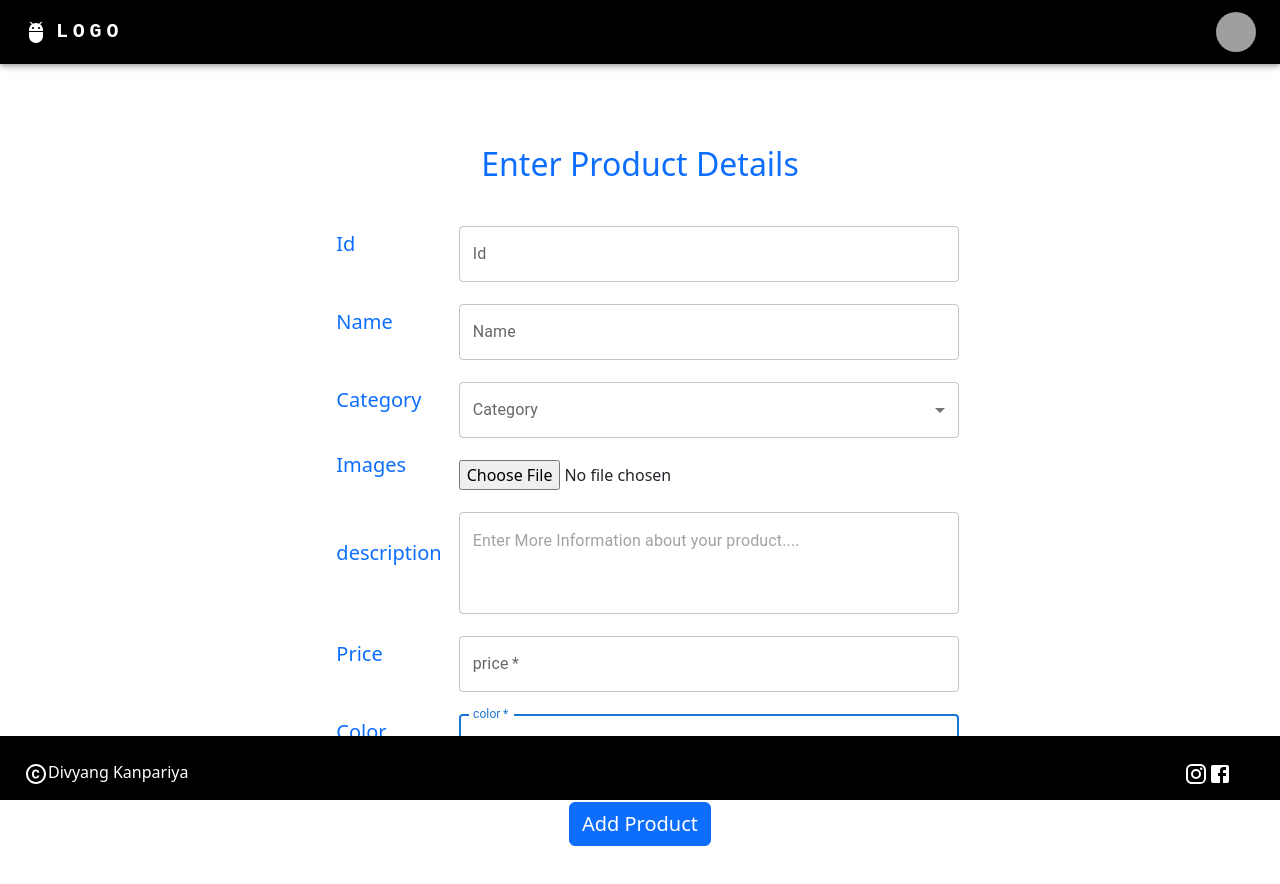
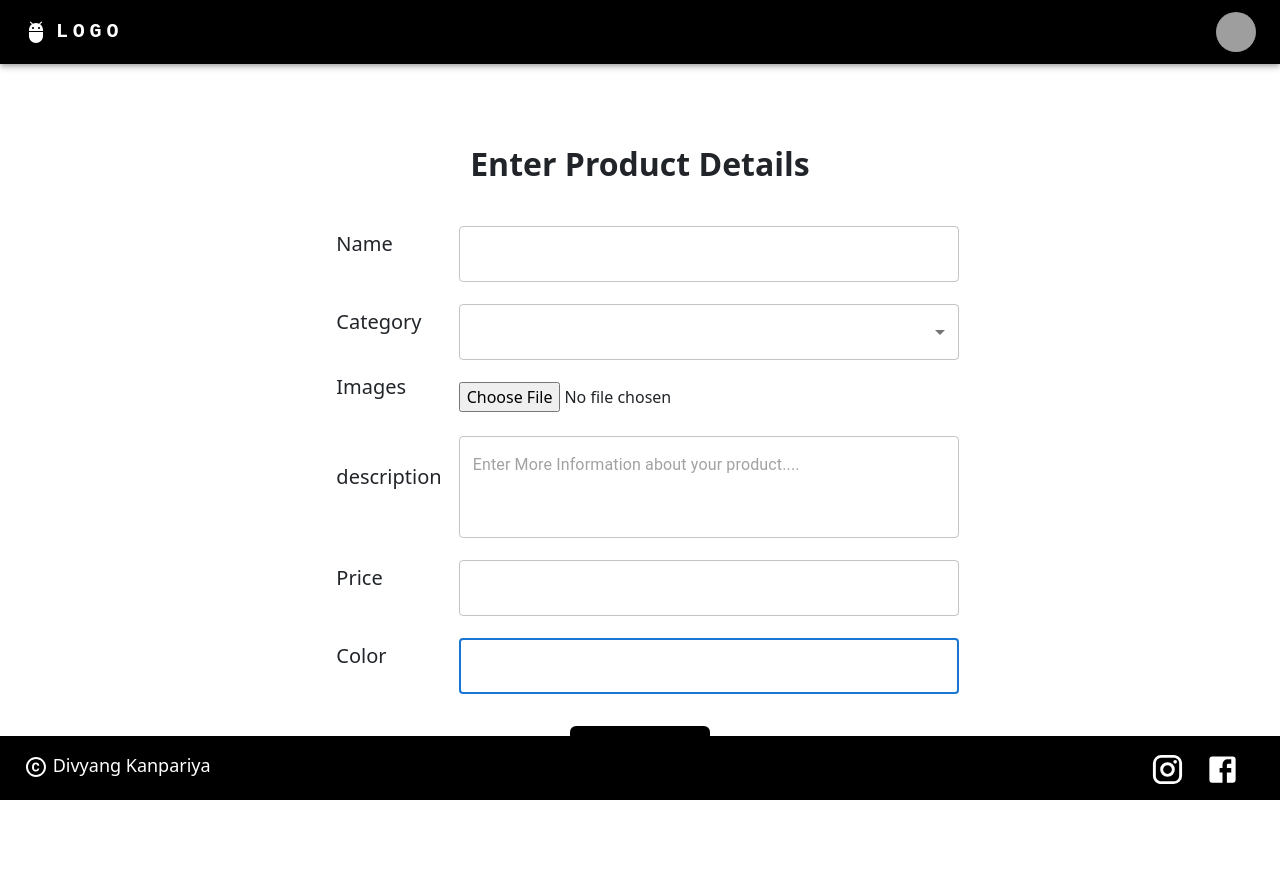
Before and after one commit to divyang-kanpariya/product-manager, a React (Create React App) app: page /inputdetails in a window 1280 px wide. Shown: the top 884 px of the page. Built offline with nearby package versions, Linux system fonts and the light colour scheme; grey boxes are pictures that could not be loaded.

Commit message:
image-preview-added

```diff
--- a/src/App.js
+++ b/src/App.js
@@ -8,7 +8,15 @@ const UserContext = createContext([]);
 
 function App() {
 
-  const [products, setProducts] = useState([]);
+  const [products, setProducts] = useState([{
+    id:45,
+    name:"This is first product",
+    category:"computer",
+    description:"description for product 1 description for product 1description for product 1description for product 1description for product 1description for product 1description for product 1description for product 1",
+    color:'pink',
+    price:'20',
+  }]);
+  console.log(products);
 
   return (
     <>
--- a/src/components/AddButton.jsx
+++ b/src/components/AddButton.jsx
@@ -9,6 +9,7 @@ const AddButton = () => {
         position: 'fixed',
         bottom: "110px",
         right: "90px",
+        backgroundColor:'black'
     }
 
     function addProduct(){
@@ -18,7 +19,7 @@ const AddButton = () => {
 
     <div>
     <Fab sx={addButton} onClick={addProduct} color="primary" aria-label="add" size=''>
-        <AddIcon />
+        <AddIcon sx={{color:'white'}} />
       </Fab>
       </div>
   )
--- a/src/components/Body.jsx
+++ b/src/components/Body.jsx
@@ -5,6 +5,7 @@ import ProductCard from './ProductCard'
 
 const Body = () => {
   const { products } = useContext(UserContext);
+
 
   useEffect(() => {
   }, [products])
--- a/src/components/DeleteButton.jsx
+++ b/src/components/DeleteButton.jsx
@@ -9,15 +9,15 @@ const DeleteButton = (props) => {
         position: 'fixed',
         bottom: "110px",
         right: "90px",
-        backgroundColor:"red"
+        backgroundColor:"black"
     }
 
 
   return (
 
     <div>
-    <Fab sx={DeleteButton} onClick={props.onDelete}  aria-label="delete" size=''>
-        <DeleteIcon />
+    <Fab sx={DeleteButton} onClick={props.onDelete}  color='primary' aria-label="delete" size=''>
+        <DeleteIcon sx={{color:'white'}} />
       </Fab>
       </div>
   )
--- a/src/components/Footer.jsx
+++ b/src/components/Footer.jsx
@@ -16,10 +16,10 @@ const Footer = () => {
 
   return (
     <div style={footersx}>
-    <div className=" mx-4 d-flex pt-4 justify-content-between text-white">
-      <p><CopyrightIcon/>Divyang Kanpariya</p>
-    <div className='mx-4'><InstagramIcon/>
-      <FacebookIcon/></div>
+    <div className=" mx-4 d-flex pt-3 justify-content-between text-white">
+      <p style={{fontSize:'18px'}}><CopyrightIcon/> Divyang Kanpariya</p>
+    <div className='mx-3'><InstagramIcon sx={{marginRight:'20px',fontSize:'35px'}}/>
+      <FacebookIcon sx={{fontSize:'35px'}} /></div>
 
     </div>
     </div>
--- a/src/components/InputDetails.jsx
+++ b/src/components/InputDetails.jsx
@@ -12,17 +12,31 @@ import Footer from './Footer';
 import { UserContext } from '../App';
 import { type } from '@testing-library/user-event/dist/type';
 import { useNavigate } from 'react-router-dom';
+import { v4 as uuid } from 'uuid';
 
 const InputDetails = () => {
 
   const { products, setProducts } = useContext(UserContext);
 
 
+  const unique_id = uuid();
 
   const [category, setCategory] = useState("");
-  const [product, setProduct] = useState({ id: "",name: "", category: "", file: "", description: "", price: "", color: "" });
+  const [product, setProduct] = useState({ id: unique_id, name: "", category: "", file: "", description: "", price: "", color: "" });
+  const [image, setImage] = useState()
+  const navigate = useNavigate();
 
-  const navigate = useNavigate();
+  console.log('image', image)
+
+  function addImage(event) {
+    if (event.target.files && event.target.files.length > 0) {
+      setImage(event.target.files[0])
+    }
+  }
+
+  function removeImage() {
+    setImage();
+  }
 
 
   const form = {
@@ -38,13 +52,33 @@ const InputDetails = () => {
     setCategory(selectedCategory);
   }
 
-  function addProduct(event) {
-    event.preventDefault()
+  function formValidation() {
+    // if(product.name == ""){
+    //  document.getElementById('name').style.border='2px solid red';
+    //  document.getElementById('name').style.zIndex=2;
+    // }
+    product.name == "" ? document.getElementById('name').style.border = '2px solid red' : document.getElementById('name').style.border = 'none';
+    product.category == "" ? document.getElementById('category').style.border = '2px solid red' : document.getElementById('category').style.border = 'none';
+    product.description == "" ? document.getElementById('description').style.border = '2px solid red' : document.getElementById('description').style.border = 'none';
+    product.price == "" ? document.getElementById('price').style.border = '2px solid red' : document.getElementById('price').style.border = 'none';
+
+    if (product.color == "") {
+      document.getElementById('color').style.border = '2px solid red';
+    }
+    else {
       setProducts([...products, product])
-
       navigate("/")
+    }
 
   }
+
+  // function addProduct(event) {
+  //   event.preventDefault()
+  //   setProducts([...products, product])
+
+  //   navigate("/")
+
+  // }
 
 
   function eventHandeler(event) {
@@ -72,22 +106,18 @@ const InputDetails = () => {
     <>
       <Header />
       <div className='w-40 justify-content-center col-12 d-flex'>
-        <form>
-          <table className='text-center m-auto '>
-            <tr><td colSpan={2}><p className='fs-2  text-primary'>Enter Product Details</p></td></tr>
+
+        <table style={{ fontWeight: '500' }} className='text-center m-auto '>
+          <tr><td colSpan={2}><p style={{ fontWeight: '600' }} className='fs-2 '>Enter Product Details</p></td></tr>
+
           <tr className='text-start'>
-              <td className='fs-5 text-primary px-3'>Id</td>
-              <td> <TextField onChange={eventHandeler} autoFocus='true' sx={form} label='Id' name='id' /></td>
+            <td className='fs-5 px-3'>Name</td>
+            <td> <TextField id='name' required onChange={eventHandeler} sx={form} name='name' /></td>
           </tr>
           <tr className='text-start'>
-              <td className='fs-5 text-primary px-3'>Name</td>
-              <td> <TextField onChange={eventHandeler} autoFocus='true' sx={form} label='Name' name='name' /></td>
-            </tr>
-            <tr className='text-start'>
-              <td className='fs-5 text-primary px-3'>Category</td>
+            <td className='fs-5 px-3'>Category</td>
             <td> <FormControl sx={form}>
-                <InputLabel>Category</InputLabel>
-                <Select value={product.category} onChange={eventHandeler} label="category" name='category'>
+              <Select id='category' value={product.category} onChange={eventHandeler} name='category'>
                 {categories.map((name) => (
                   <MenuItem key={name} value={name}
                   >{name}
@@ -96,26 +126,30 @@ const InputDetails = () => {
             </FormControl></td>
           </tr>
           <tr className='text-start'>
-              <td className='fs-5 text-primary px-3'>Images</td>
-              <td><input style={{ padding: '20px 0px 0px 0px' }} type="file" onChange={eventHandeler} name='file' /></td>
-            </tr>
-            <tr className='text-start'>
-              <td className='fs-5 text-primary px-3 '>description</td>
-              <td><TextField required name='description' onChange={eventHandeler} multiline={true} minRows={3} sx={form} label='' placeholder='Enter More Information about your product....' />
+            <td className='fs-5 px-3'>Images</td>
+            <td><input style={{ padding: '20px 0px 0px 0px' }} type="file" onChange={addImage} name='file' /></td></tr><tr><td> </td>
+            <td>{image && (<div><img style={{ width: '500px' }} src={URL.createObjectURL(image)}></img><td><button style={{ width: '500px', backgroundColor: 'red' ,padding:'0px', color:'white', border:'5px solid red' }} onClick={removeImage} >
+              Remove This Image
+            </button></td></div>)}
+
             </td>
           </tr>
           <tr className='text-start'>
-              <td className='fs-5 text-primary px-3'>Price</td>
-              <td> <TextField required onChange={eventHandeler} autoFocus='true' sx={form} label='price' name='price' type='number' /></td>
+            <td className='fs-5 px-3 '>description</td>
+            <td><TextField id='description' required name='description' onChange={eventHandeler} multiline={true} minRows={3} sx={form} placeholder='Enter More Information about your product....' />
+            </td>
+          </tr>
+          <tr className='text-start'>
+            <td className='fs-5 px-3'>Price</td>
+            <td> <TextField id='price' required onChange={eventHandeler} autoFocus='true' sx={form} name='price' type='number' /></td>
 
           </tr>
           <tr className='text-start'>
-              <td className='fs-5 text-primary px-3'>Color</td>
-              <td> <TextField required onChange={eventHandeler} autoFocus='true' sx={form} label='color' name='color' /></td>
+            <td className='fs-5  px-3'>Color</td>
+            <td> <TextField id="color" required onChange={eventHandeler} autoFocus='true' sx={form} name='color' /></td>
           </tr>
-            <tr><td colSpan={2}><button style={{ marginTop: '30px', marginBottom:'100px' }} class="btn btn-primary fs-5 " type="submit" onClick={addProduct}>Add Product</button></td></tr>
+          <tr><td colSpan={2}><button style={{ marginTop: '30px', marginBottom: '100px', backgroundColor: 'black', border: 'none' }} class="btn btn-primary fs-5 " type="submit" onClick={formValidation}>Add Product</button></td></tr>
         </table>
-        </form>
       </div>
       <Footer />
 
--- a/src/components/ProductCard.jsx
+++ b/src/components/ProductCard.jsx
@@ -24,7 +24,7 @@ function ProductCard(props) {
 
 
   return (
-    <Card onClick={gotoProduct} sx={{ width: 320, marginLeft: 10, minHeight: '365px', backgroundColor: '#ebd3d1', boxShadow: "0px 0px 3px", float: 'left', marginBottom: 5 }}>
+    <Card onClick={gotoProduct} sx={{ width: 290, marginLeft: 10, minHeight: '365px', backgroundColor: '#ebd3d1', boxShadow: "0px 0px 3px", float: 'left', marginBottom: 5 }}>
 
       <CardMedia
         component="img"
--- a/src/components/ShowProduct.jsx
+++ b/src/components/ShowProduct.jsx
@@ -19,18 +19,18 @@ const ShowProduct = () => {
   const backButton = {
     position: 'fixed',
     top: '120px',
-    left: '100px'
+    left: '100px',
+    backgroundColor: 'black',
   }
   function backToApp() {
     navigate('/')
   }
 
   const currentProduct = products.find(x => x.id == currentProductId);
-  console.log(currentProduct);
+
 
 
   const text = {
-    border: '1px solid red',
     borderRadius: '5px',
     padding: '10px',
     width: '400px',
@@ -38,7 +38,7 @@ const ShowProduct = () => {
   }
 
 
-  function deleteProduct(){
+  function deleteProduct() {
     setProducts((prevProducts) => {
       return prevProducts.filter((x, id) => {
         return x.id !== currentProductId;
@@ -55,24 +55,23 @@ const ShowProduct = () => {
         <ArrowBackIcon />
       </Fab>
       <div className='d-flex justify-content-center p-5 '>
-        <div><img style={{ paddingRight: '100px', width: '380px' }} src="https://modernpaintbynumbers.com/wp-content/uploads/2021/09/Still-Life-with-Candlestick-by-leger-paint-by-number.jpg" alt="" />
-          <td><p className='fs-3 text-danger mt-3' style={{ border: '1px solid red', backgroungColor: 'blue', marginLeft: '90px', borderRadius: '5px', padding: '10px 25px ', }}>$ {currentProduct.price}</p></td></div>
-        <div><table className='m-auto '>
-          <tr>
-            <td ><p style={text}>{currentProduct.name}</p></td>
+        <div><img style={{ paddingRight: '100px', width: '600px' }} src="https://modernpaintbynumbers.com/wp-content/uploads/2021/09/Still-Life-with-Candlestick-by-leger-paint-by-number.jpg" alt="" />
+        </div>
+        <div style={{ maxWidth: '700px' }}>
+          <p style={{ fontSize: '45px', fontWeight: '600', padding: '0 0 0 0' }}>{currentProduct.name}</p>
+          <p style={{ fontWeight: '500', fontSize: '35px', padding: '40px 0 0 0' }}>$ {currentProduct.price}</p>
+          <div className='fs-5' style={{ padding: '50px 0 0 0' }}><tr>
+            <td style={{ width: '100px' }}><b>Category  </b></td><td style={{ width: '100px' }}><p >{currentProduct.category}</p></td>
           </tr>
-          <tr>
-            <td><p style={text}>{currentProduct.category}</p></td>
-          </tr>
-          <tr>
-            <td><p style={text}>{currentProduct.description}</p></td>
-          </tr>
-          <tr>
-            <td><p style={text}>{currentProduct.color}</p></td>
-          </tr>
-        </table></div>
+            <tr>
+              <td style={{ width: '100px' }}><b>color  </b></td><td style={{ width: '100px' }}><p >{currentProduct.color}</p></td>
+            </tr>
+          </div>
+          <p style={{ padding: '40px 0 0 0', fontSize: '20px' }}>{currentProduct.description}</p>
+
+        </div>
       </div>
-      <DeleteButton onDelete={deleteProduct}/>
+      <DeleteButton onDelete={deleteProduct} />
       <Footer /></div>
   )
 }
```
Lines whose indentation alone changed are shown as unchanged.
